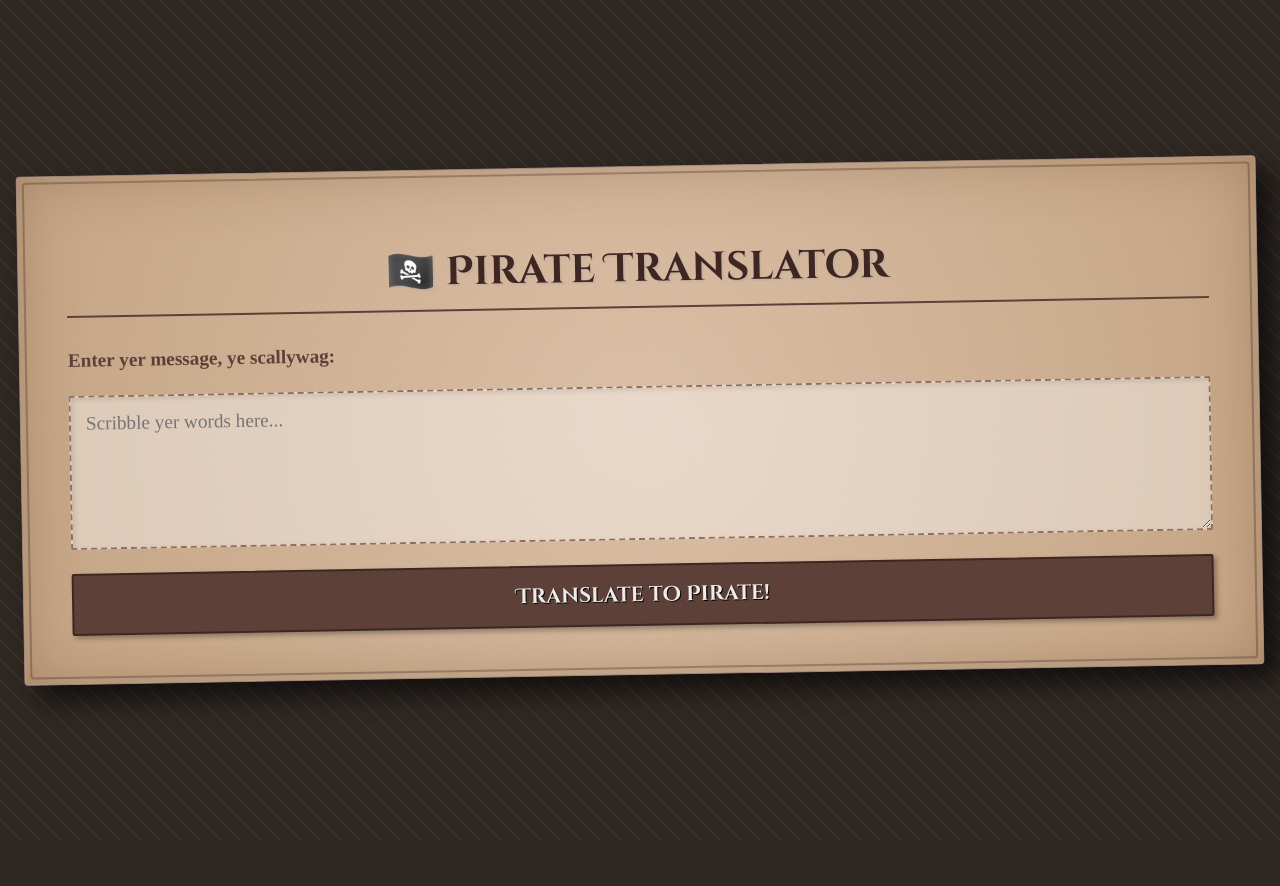
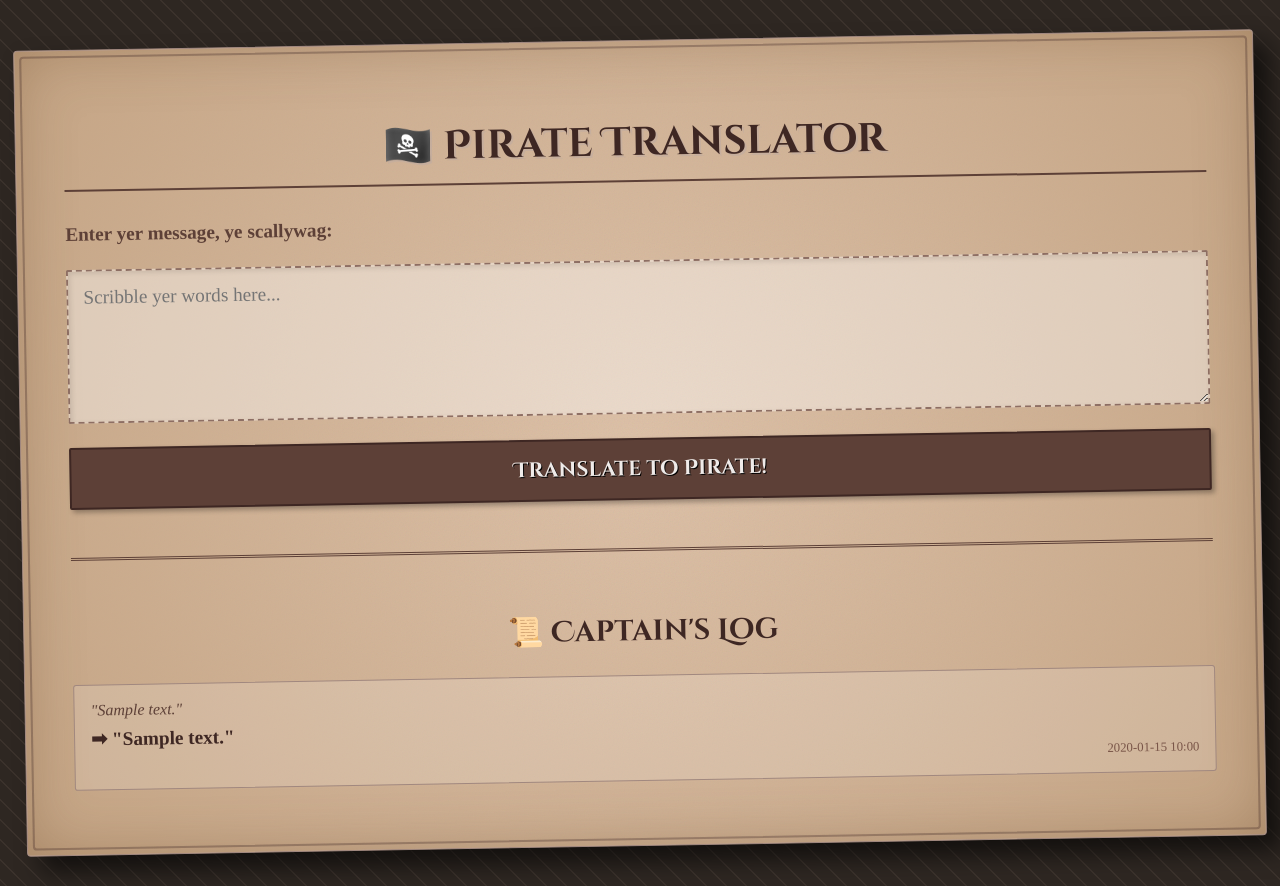
Before and after one commit to dcimring/gemini-30-days, a Flask app: page / in a window 1280 px wide. Before the commit the page ends 840 px from the top, so only its background shows below. Run offline with Flask 3, Linux system fonts and the light colour scheme; tables that the repository leaves empty hold one stand-in row (values such as "Sample post"); some web fonts are replaced.

Commit message:
feat: add SQLite database and history log to pirate translator

```diff
--- a/app.py
+++ b/app.py
@@ -1,12 +1,33 @@
 from flask import Flask, render_template, request
+from flask_sqlalchemy import SQLAlchemy
 from google import genai
 from google.genai import types
 import os
 from dotenv import load_dotenv
+from datetime import datetime
 
 load_dotenv()
 
 app = Flask(__name__)
+
+# Configure Database
+app.config['SQLALCHEMY_DATABASE_URI'] = 'sqlite:///translations.db'
+app.config['SQLALCHEMY_TRACK_MODIFICATIONS'] = False
+db = SQLAlchemy(app)
+
+# Define Translation Model
+class Translation(db.Model):
+    id = db.Column(db.Integer, primary_key=True)
+    original_text = db.Column(db.Text, nullable=False)
+    translated_text = db.Column(db.Text, nullable=False)
+    timestamp = db.Column(db.DateTime, default=datetime.utcnow)
+
+    def __repr__(self):
+        return f'<Translation {self.id}>'
+
+# Initialize the Database
+with app.app_context():
+    db.create_all()
 
 # Initialize the Gemini client
 # Ensure your .env file has GEMINI_API_KEY set
@@ -16,6 +37,7 @@ client = genai.Client(api_key=os.getenv("GEMINI_API_KEY"))
 def index():
     translated_text = ""
     original_text = ""
+
     if request.method == 'POST':
         original_text = request.form.get('text')
         if original_text:
@@ -29,10 +51,19 @@ def index():
                     contents=original_text
                 )
                 translated_text = response.text
+
+                # Save to database
+                new_translation = Translation(original_text=original_text, translated_text=translated_text)
+                db.session.add(new_translation)
+                db.session.commit()
+
             except Exception as e:
                 translated_text = f"Arrr! The winds be against us. Error: {str(e)}"
 
-    return render_template('index.html', translated_text=translated_text, original_text=original_text)
+    # Fetch history from database (newest first)
+    history = Translation.query.order_by(Translation.timestamp.desc()).all()
+
+    return render_template('index.html', translated_text=translated_text, original_text=original_text, history=history)
 
 if __name__ == '__main__':
     app.run(debug=True)
--- a/requirements.txt
+++ b/requirements.txt
@@ -1,3 +1,4 @@
 flask
+flask-sqlalchemy
 google-genai
 python-dotenv
--- a/templates/index.html
+++ b/templates/index.html
@@ -17,7 +17,7 @@
             padding: 20px;
             display: flex;
             justify_content: center;
-            align-items: center;
+            align-items: flex-start; /* Changed from center to allow scrolling */
             min-height: 100vh;
         }
         .container {
@@ -35,6 +35,8 @@
             position: relative;
             transform: rotate(-1deg); /* Slight jaunty angle */
             border: 1px solid #a1887f;
+            margin-top: 20px;
+            margin-bottom: 20px;
         }
         /* "Torn" edges effect using pseudo-elements (simplified) */
         .container::before, .container::after {
@@ -139,6 +141,44 @@
             transform: rotate(-15deg);
         }
 
+        /* History Section */
+        .history {
+            margin-top: 3rem;
+            border-top: 3px double #5d4037;
+            padding-top: 2rem;
+        }
+        .history h3 {
+            font-family: 'Cinzel Decorative', cursive;
+            color: #3e2723;
+            text-align: center;
+            font-size: 1.8rem;
+            margin-bottom: 1.5rem;
+        }
+        .history-item {
+            background-color: rgba(255, 255, 255, 0.15);
+            border: 1px solid #a1887f;
+            padding: 1rem;
+            margin-bottom: 1rem;
+            border-radius: 3px;
+        }
+        .history-original {
+            font-size: 1rem;
+            color: #5d4037;
+            font-style: italic;
+            margin-bottom: 0.5rem;
+        }
+        .history-translated {
+            font-size: 1.2rem;
+            color: #3e2723;
+            font-weight: bold;
+        }
+        .history-time {
+            font-size: 0.8rem;
+            color: #795548;
+            text-align: right;
+            margin-top: 0.5rem;
+        }
+
         /* Mobile Adjustments */
         @media (max-width: 600px) {
             .container {
@@ -173,6 +213,19 @@
         </div>
     </div>
     {% endif %}
+
+    {% if history %}
+    <div class="history">
+        <h3>📜 Captain's Log</h3>
+        {% for item in history %}
+        <div class="history-item">
+            <div class="history-original">"{{ item.original_text }}"</div>
+            <div class="history-translated">➡ "{{ item.translated_text }}"</div>
+            <div class="history-time">{{ item.timestamp.strftime('%Y-%m-%d %H:%M') }}</div>
+        </div>
+        {% endfor %}
+    </div>
+    {% endif %}
 </div>
 
 </body>
```
Also changed, not shown: 1 other file.
